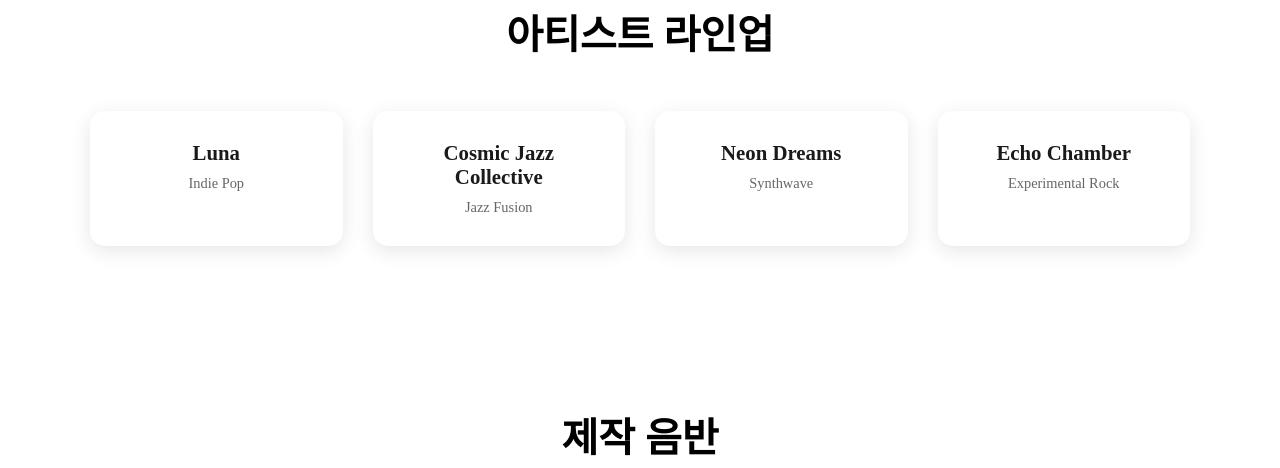
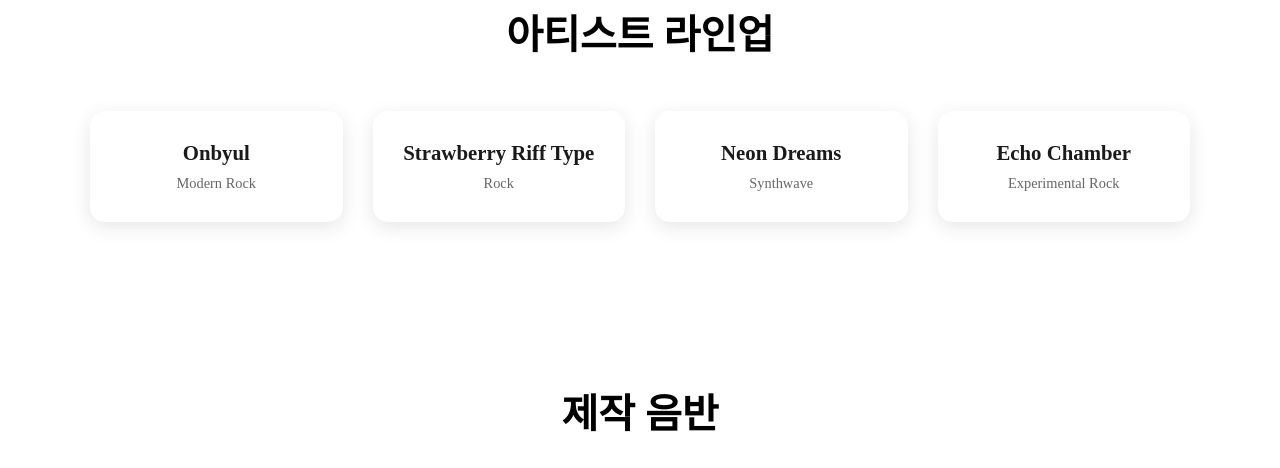
Before and after one commit to onbyul/onbrecords, a plain HTML site: page index.html in a window 1280 px wide. Shown: the part 1009-1477 px from the top of the page. Drawn offline with Linux system fonts and the light colour scheme; a web font is replaced by a local one.

Commit message:
Update index.html

```diff
--- a/index.html
+++ b/index.html
@@ -332,12 +332,12 @@
     <h2 class="section-title">아티스트 라인업</h2>
     <div class="artists-grid">
         <a href="artist-luna.html" class="artist-card">
-            <div class="artist-name">Luna</div>
-            <div class="artist-genre">Indie Pop</div>
+            <div class="artist-name">Onbyul</div>
+            <div class="artist-genre">Modern Rock</div>
         </a>
         <a href="artist-cosmic-jazz.html" class="artist-card">
-            <div class="artist-name">Cosmic Jazz Collective</div>
-            <div class="artist-genre">Jazz Fusion</div>
+            <div class="artist-name">Strawberry Riff Type</div>
+            <div class="artist-genre">Rock</div>
         </a>
         <a href="artist-neon-dreams.html" class="artist-card">
             <div class="artist-name">Neon Dreams</div>
```
